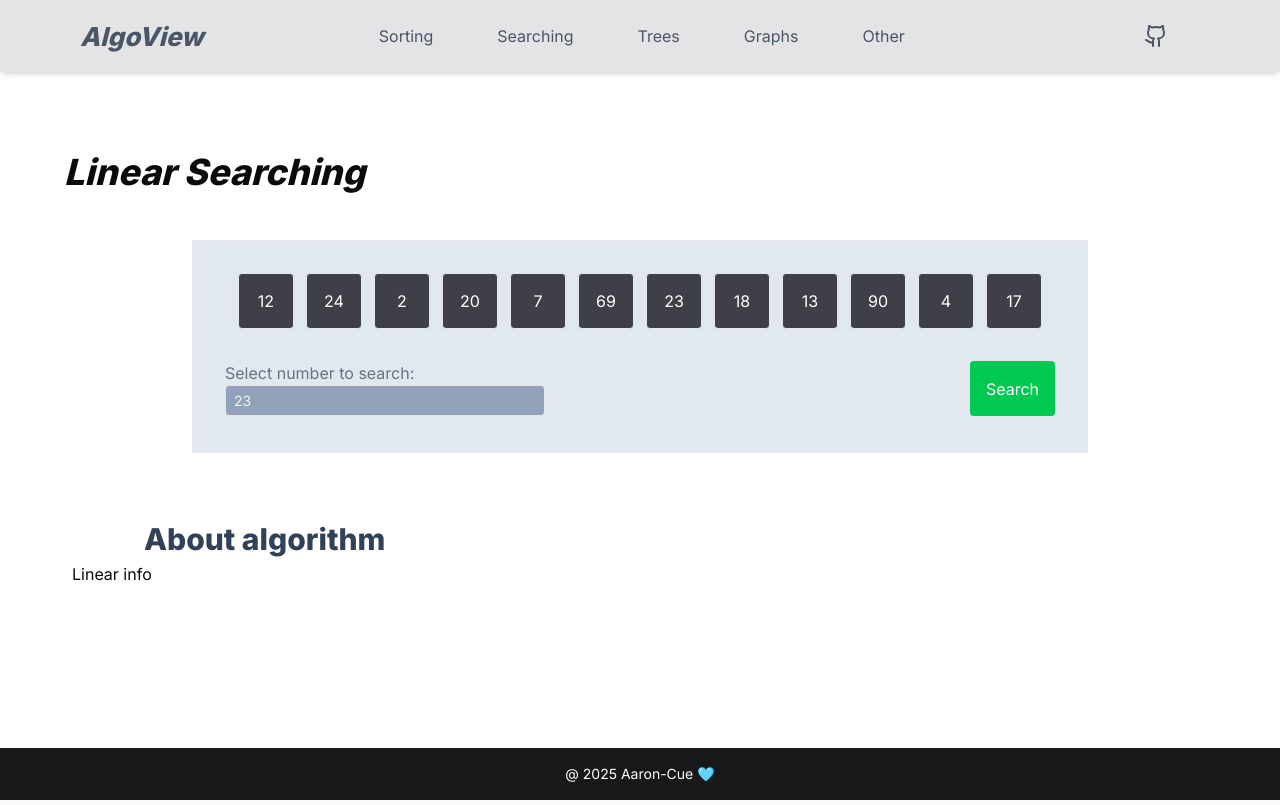
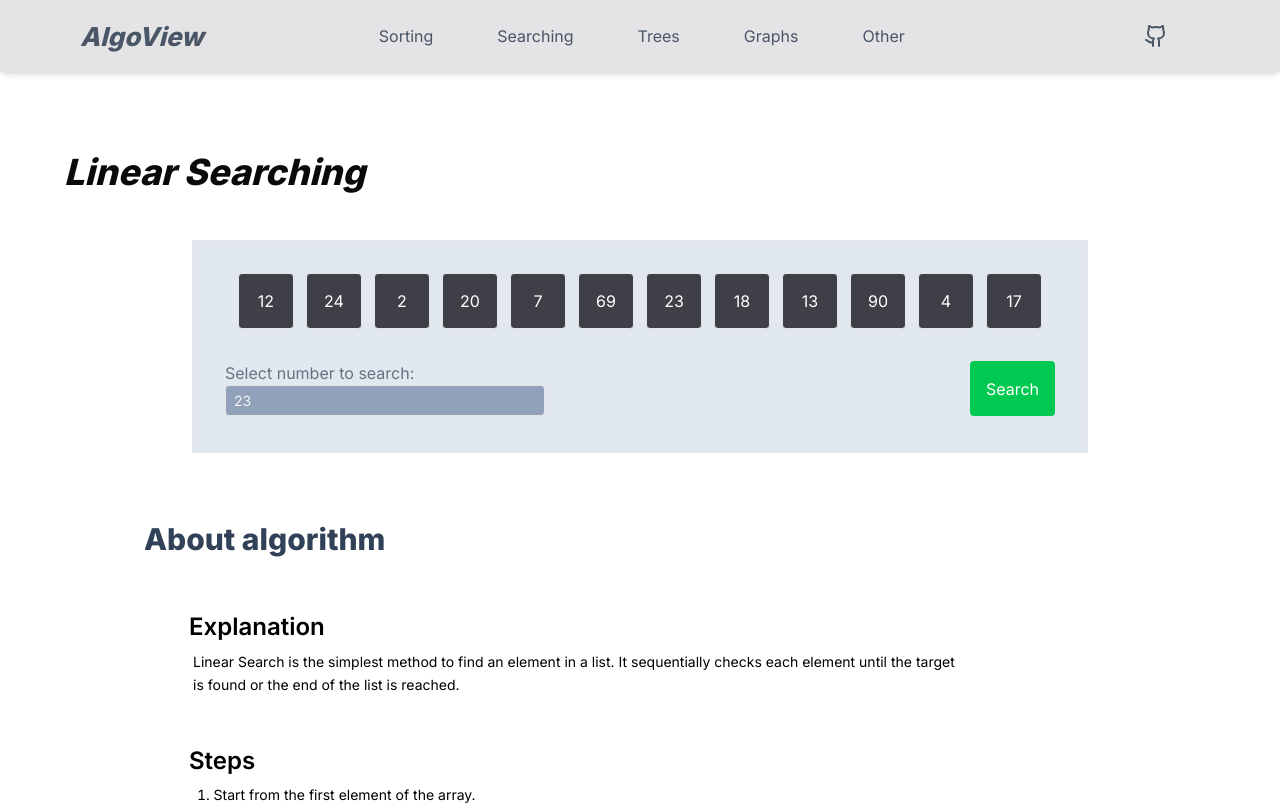
Before and after one commit to Aaron-Cue/algorithm-visualizer, a Next.js app: page /Linear-Search in a window 1280 px wide. Shown: the top 805 px of the page. Built offline with nearby package versions, Linux system fonts and the light colour scheme.

Commit message:
Linear search info

```diff
--- a/src/components/Algorithms/Info/Searching/Linear.tsx
+++ b/src/components/Algorithms/Info/Searching/Linear.tsx
@@ -1,3 +1,25 @@
+import InfoWrapper from "../InfoWrapper"
+
 export default function Linear() {
-  return <div>Linear info</div>
+  const pseudocode = `linearSearch(arr, target):
+  for i from 0 to len(arr) - 1:
+    if arr[i] == target:
+      return i
+  return -1`
+
+  return (
+    <InfoWrapper
+      description="Linear Search is the simplest method to find an element in a list. It sequentially checks each element until the target is found or the end of the list is reached."
+      steps={[
+        'Start from the first element of the array.',
+        'Compare the current element with the target value.',
+        'If they match, return the index.',
+        'If not, move to the next element.',
+        'Repeat until the target is found or the end of the array is reached.'
+      ]}
+      pseudocode={pseudocode}
+      complexity={['O(n)', 'O(1)']}
+    />
+  )
+
 }
```
